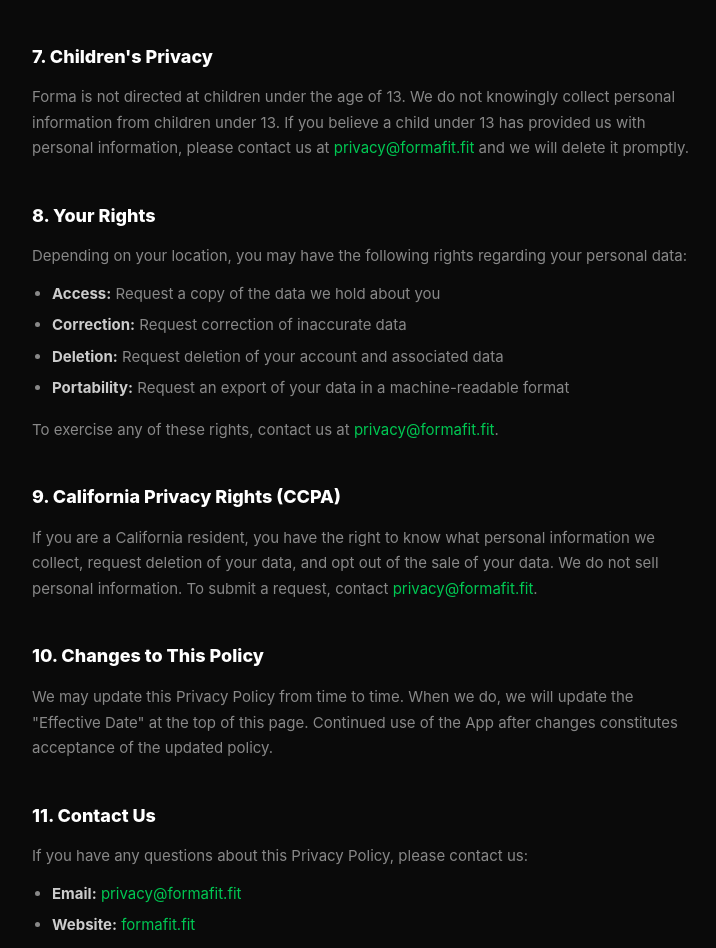
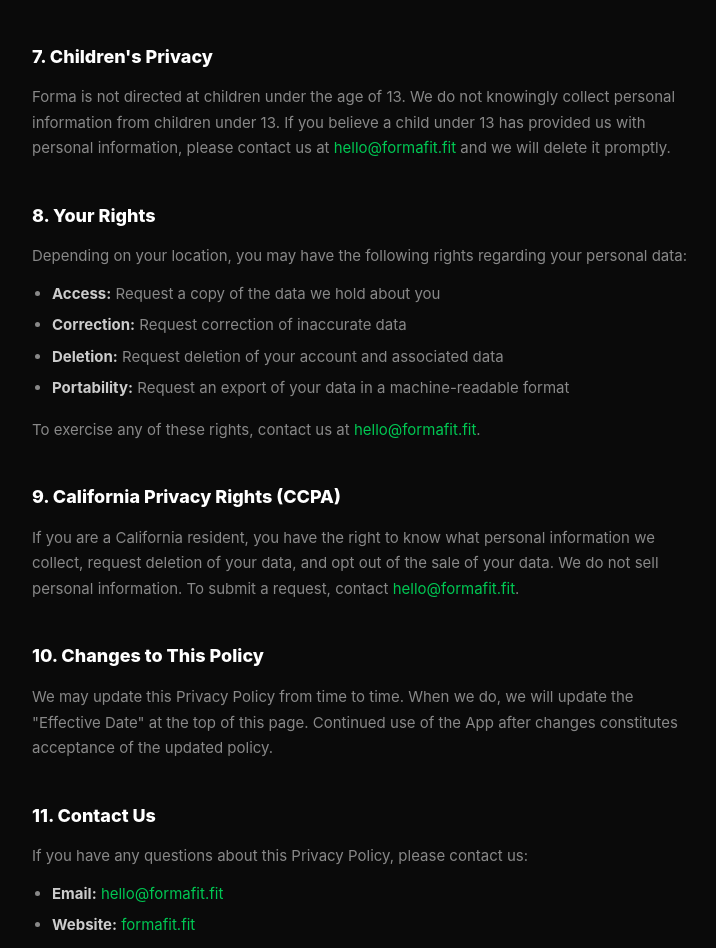
Before and after one commit to forma-app-ai/formafit-website, a plain HTML site: page privacy.html in a window 1280 px wide. Shown: the part 2360-3308 px from the top of the page, without its empty margins (272-988 px from the left). Drawn offline with Linux system fonts and the light colour scheme.

Commit message:
Update privacy.html

```diff
--- a/privacy.html
+++ b/privacy.html
@@ -148,7 +148,7 @@
     </ul>
 
     <h2>7. Children's Privacy</h2>
-    <p>Forma is not directed at children under the age of 13. We do not knowingly collect personal information from children under 13. If you believe a child under 13 has provided us with personal information, please contact us at <a href="mailto:privacy@formafit.fit">privacy@formafit.fit</a> and we will delete it promptly.</p>
+    <p>Forma is not directed at children under the age of 13. We do not knowingly collect personal information from children under 13. If you believe a child under 13 has provided us with personal information, please contact us at <a href="mailto:hello@formafit.fit">hello@formafit.fit</a> and we will delete it promptly.</p>
 
     <h2>8. Your Rights</h2>
     <p>Depending on your location, you may have the following rights regarding your personal data:</p>
@@ -158,10 +158,10 @@
       <li><strong>Deletion:</strong> Request deletion of your account and associated data</li>
       <li><strong>Portability:</strong> Request an export of your data in a machine-readable format</li>
     </ul>
-    <p>To exercise any of these rights, contact us at <a href="mailto:privacy@formafit.fit">privacy@formafit.fit</a>.</p>
+    <p>To exercise any of these rights, contact us at <a href="mailto:hello@formafit.fit">hello@formafit.fit</a>.</p>
 
     <h2>9. California Privacy Rights (CCPA)</h2>
-    <p>If you are a California resident, you have the right to know what personal information we collect, request deletion of your data, and opt out of the sale of your data. We do not sell personal information. To submit a request, contact <a href="mailto:privacy@formafit.fit">privacy@formafit.fit</a>.</p>
+    <p>If you are a California resident, you have the right to know what personal information we collect, request deletion of your data, and opt out of the sale of your data. We do not sell personal information. To submit a request, contact <a href="mailto:hello@formafit.fit">hello@formafit.fit</a>.</p>
 
     <h2>10. Changes to This Policy</h2>
     <p>We may update this Privacy Policy from time to time. When we do, we will update the "Effective Date" at the top of this page. Continued use of the App after changes constitutes acceptance of the updated policy.</p>
@@ -169,7 +169,7 @@
     <h2>11. Contact Us</h2>
     <p>If you have any questions about this Privacy Policy, please contact us:</p>
     <ul>
-      <li><strong>Email:</strong> <a href="mailto:privacy@formafit.fit">privacy@formafit.fit</a></li>
+      <li><strong>Email:</strong> <a href="mailto:hello@formafit.fit">hello@formafit.fit</a></li>
       <li><strong>Website:</strong> <a href="https://formafit.fit">formafit.fit</a></li>
       <li><strong>Developer:</strong> Cove Studio</li>
     </ul>
```
